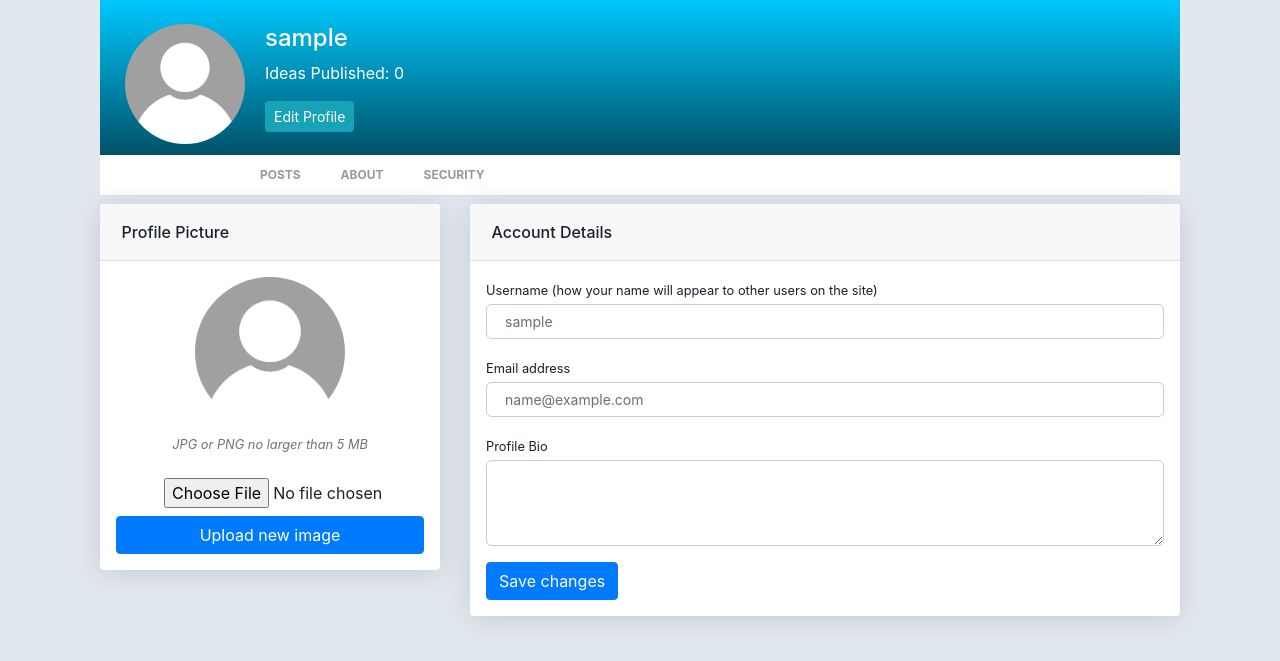
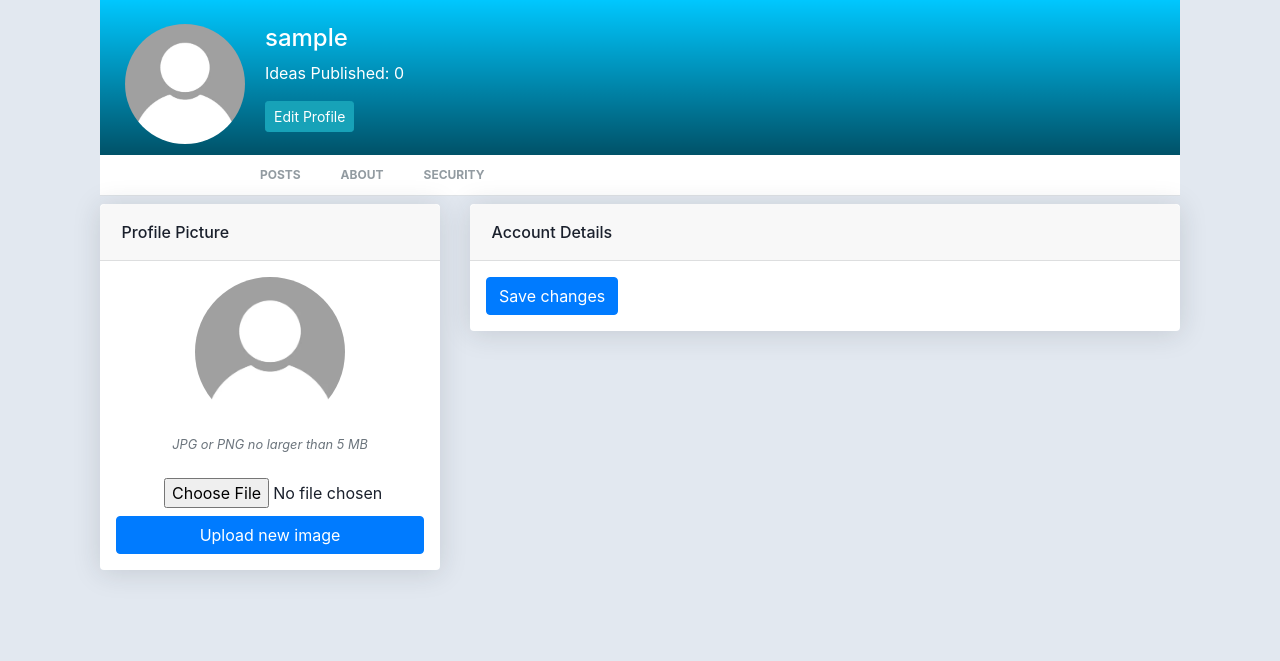
Before and after one commit to JackPflaum/RateMyIdea, a Django app: a page that uses RateMyIdea/templates/edit_profile.html in a window 1280 px wide. Shown: the part 59-720 px from the top of the page. Run offline with Django 4.2, Linux system fonts and the light colour scheme; the visitor is signed in with stand-in values (Sample User, id 1); data comes from the database, SQL or seed files in the repository; data that the repository does not hold is empty; some libraries are stand-ins or nearby versions.

Commit message:
removed form inputs and replaced with django Forms for easier validation of data.

```diff
--- a/RateMyIdea/templates/edit_profile.html
+++ b/RateMyIdea/templates/edit_profile.html
@@ -39,23 +39,8 @@
                 <div class="card-body">
                     <form method="post" action="{% url 'ideas:update_account_details' request.user.id %}">
                         {% csrf_token %}
-                        <!-- Form Group (username)-->
-                        <div class="mb-3">
-                            <label class="small mb-1" for="inputUsername">Username (how your name will appear to other users on the site)</label>
-                            <input class="form-control" id="inputUsername" type="text" placeholder="Enter your username" value="{{ author.user.username }}">
-                        </div>
-                        <!-- Form Group (email address)-->
-                        <div class="mb-3">
-                            <label class="small mb-1" for="inputEmailAddress">Email address</label>
-                            <input class="form-control" id="inputEmailAddress" type="email" placeholder="Enter your email address" value="{{ author.user.email }}">
-                        </div>
-                        <!-- Form Group (profile bio)-->
-                        <div class="mb-3">
-                            <label class="small mb-1" for="inputProfileBio">Profile Bio</label>
-                            <textarea class="form-control" id="inputProfileBio" type="text" rows="4" placeholder="Tell us about yourself...">
-                                {{ author.bio }}
-                            </textarea>
-                        </div>
+                        <!-- Form Group (username, email and bio) -->
+                        {{ update_account_details_form|crispy }}
                         <!-- Save changes button-->
                         <button class="btn btn-primary" type="submit">Save changes</button>
                     </form>
--- a/RateMyIdea/users/forms.py
+++ b/RateMyIdea/users/forms.py
@@ -50,21 +50,30 @@ class UpdateImageForm(forms.ModelForm):
 
 
 class UpdateAccountDetailsForm(forms.Form):
-     """Form for users to change their user details"""
-     username = forms.CharField(max_length=255)
-     email = forms.EmailField()
-     bio = forms.CharField(widget=forms.Textarea, max_length=2000)
+    """Form for users to change their user details"""
+    username = forms.CharField(max_length=255)
+    email = forms.EmailField()
+    bio = forms.CharField(widget=forms.Textarea, max_length=2000)
 
-     def clean_username(self):
-          """username has to be unique"""
-          username = self.cleaned_data['username']
-          if User.objects.filter(username=username).exclude(pk=self.instance.pk).exists():
-               raise forms.ValidationError("This username is already in use.")
-          return username
+    # updating form to accept request parameters
+    def __init__(self, *args, **kwargs):
+        self.request = kwargs.pop('request', None)
+        super(UpdateAccountDetailsForm, self).__init__(*args, **kwargs)
 
-     def clean_email(self):
-          """email has to be unique"""
-          email = self.cleaned_data['email']
-          if User.objects.filter(email=email).exclude(pk=self.instance.pk).exists():
-               raise forms.ValidationError("This email is already in use.")
-          return email
+    def clean_username(self):
+        """username has to be unique"""
+        username = self.cleaned_data['username']
+        # is_bound checks if form has received data through a request (typically a POST).
+        # check for uniqueness excluding current username
+        if self.is_bound and User.objects.filter(username=username).exclude(pk=self.request.user.pk).exists():
+            raise forms.ValidationError("This username is already in use.")
+        return username
+
+    def clean_email(self):
+        """email has to be unique"""
+        email = self.cleaned_data['email']
+
+        # check for uniqueness excluding current email
+        if self.is_bound and User.objects.filter(email=email).exclude(pk=self.request.user.pk).exists():
+            raise forms.ValidationError("This email is already in use.")
+        return email
```
